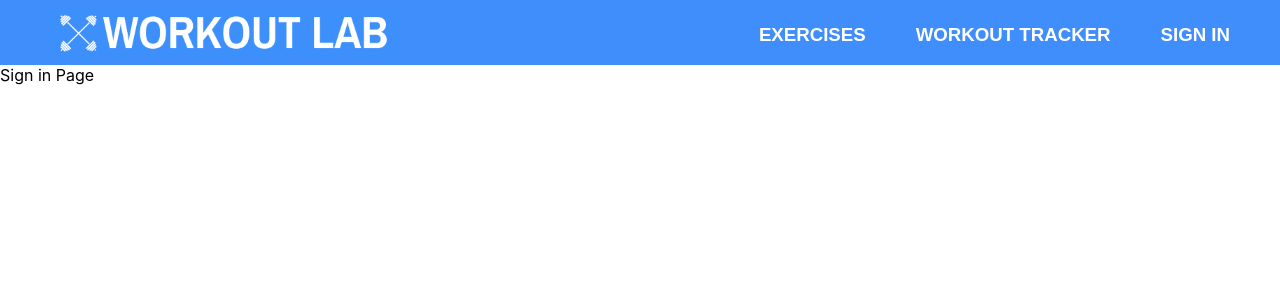
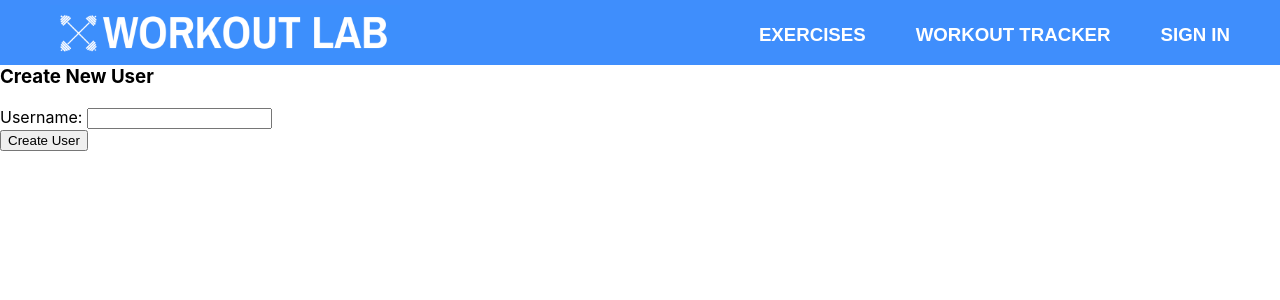
Before and after one commit to sadena27/workout-lab, a React (Create React App) app: page /sign-in in a window 1280 px wide. Shown: the top 300 px of the page. Built offline with nearby package versions, Linux system fonts and the light colour scheme.

Commit message:
Connected front end to backend

```diff
--- a/src/Components/Sign-In.js
+++ b/src/Components/Sign-In.js
@@ -1,10 +1,47 @@
-import React from 'react'
+import React, { useState } from 'react';
+import axios from 'axios';
 
 function Sign_In() {
+    const [username, setUsername] = useState({username: ''});
+
+    const onChangeUsername = (e) => {
+        // console.log(e.target.value)
+        setUsername({username: e.target.value})
+    };
+
+    const onSubmit = (e) => {
+        e.preventDefault();
+
+        const user = {
+            username: username.username
+        }
+
+        console.log(user);
+
+        axios.post('http://localhost:5000/users/add', user)
+            .then(res => console.log(res.data));
+
+        setUsername({username: ''});
+    }
+
     return (
         <div>
-            Sign in Page
-        </div>
+            <h3>Create New User</h3>
+            <form onSubmit={onSubmit}>
+            <div className="form-group">
+                <label>Username: </label>
+                <input  type="text"
+                    required
+                    className="form-control"
+                    value={username.username}
+                    onChange={onChangeUsername}
+                    />
+            </div>
+            <div className="form-group">
+                <input type="submit" value="Create User" className="btn btn-primary" />
+            </div>
+            </form>
+      </div>
     )
 }
 
--- a/src/Components/Workout-Tracker.js
+++ b/src/Components/Workout-Tracker.js
@@ -1,6 +1,7 @@
 import React, { useState, useEffect } from 'react';
 import DatePicker from 'react-datepicker';
 import "react-datepicker/dist/react-datepicker.css"
+import axios from 'axios';
 
 function Workout_Tracker() {
     const [exercise, setExercise] = useState({username: '', exerciseName: '', sets: 0, reps: 0, users: [], date: new Date()});
@@ -46,23 +47,28 @@
             date: exercise.date,
         }
 
-        console.log(newExercise)
+        console.log(newExercise);
+
+        axios.post('http://localhost:5000/exercises/add', exercise)
+            .then(res => console.log(res.data));
 
         // window.location = '/'
     }
 
     const [users, setUsers] = useState([]);
-    // const [username, setUsername] = useState('');
 
     useEffect(() => {
+        axios.get('http://localhost:5000/users')
+            .then(response => {
+                if (response.data.length > 0) {
+                    setUsers(response.data.map(user => user.username));
+                    setExercise(prevState => {
+                        return {...prevState, username: response.data[0].username}
+                    });
+                }
+            })
         setUsers(['test user', 'another user']);
-        // setUsername('testee user')
-        // setExercise(prevState => {
-        //     return {...prevState, user: 'testeeeee user'}
-        // })
     }, []);
-
-    // const inputRef = useRef(null);
 
     return (
         <div>
```
Also changed, not shown: 1 other file (tests, documents, lock files or other folders).
